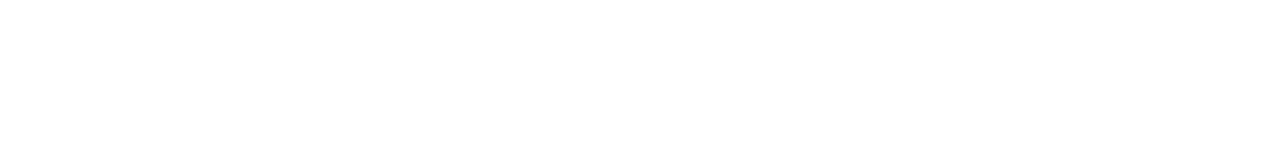
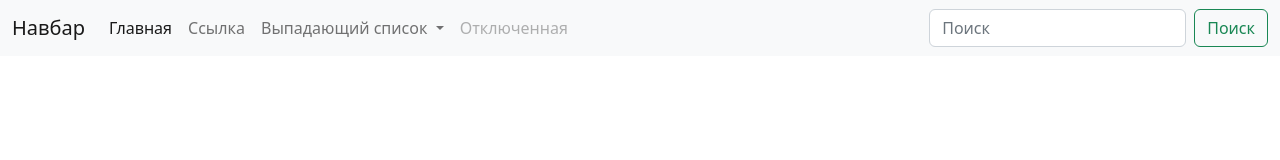
Before and after one commit to kasuev/master, a plain HTML site: page index.html in a window 1280 px wide. Drawn offline with nearby package versions, Linux system fonts and the light colour scheme.

Commit message:
add navbar

```diff
--- a/index.html
+++ b/index.html
@@ -5,6 +5,48 @@
     <meta http-equiv="X-UA-Compatible" content="IE=edge" />
     <meta name="viewport" content="width=device-width, initial-scale=1.0" />
     <title>Document</title>
+    <!-- CSS only -->
+<link href="https://cdn.jsdelivr.net/npm/bootstrap@5.2.3/dist/css/bootstrap.min.css" rel="stylesheet" integrity="sha384-rbsA2VBKQhggwzxH7pPCaAqO46MgnOM80zW1RWuH61DGLwZJEdK2Kadq2F9CUG65" crossorigin="anonymous">
   </head>
-  <body></body>
+  <body>
+    <nav class="navbar navbar-expand-lg bg-light">
+        <div class="container-fluid">
+          <a class="navbar-brand" href="#">Навбар</a>
+          <button class="navbar-toggler" type="button" data-bs-toggle="collapse" data-bs-target="#navbarSupportedContent" aria-controls="navbarSupportedContent" aria-expanded="false" aria-label="Переключатель навигации">
+            <span class="navbar-toggler-icon"></span>
+          </button>
+          <div class="collapse navbar-collapse" id="navbarSupportedContent">
+            <ul class="navbar-nav me-auto mb-2 mb-lg-0">
+              <li class="nav-item">
+                <a class="nav-link active" aria-current="page" href="#">Главная</a>
+              </li>
+              <li class="nav-item">
+                <a class="nav-link" href="#">Ссылка</a>
+              </li>
+              <li class="nav-item dropdown">
+                <a class="nav-link dropdown-toggle" href="#" id="navbarDropdown" role="button" data-bs-toggle="dropdown" aria-expanded="false">
+                  Выпадающий список
+                </a>
+                <ul class="dropdown-menu" aria-labelledby="navbarDropdown">
+                  <li><a class="dropdown-item" href="#">Действие</a></li>
+                  <li><a class="dropdown-item" href="#">Другое действие</a></li>
+                  <li><hr class="dropdown-divider"></li>
+                  <li><a class="dropdown-item" href="#">Что-то еще здесь</a></li>
+                </ul>
+              </li>
+              <li class="nav-item">
+                <a class="nav-link disabled">Отключенная</a>
+              </li>
+            </ul>
+            <form class="d-flex" role="search">
+              <input class="form-control me-2" type="search" placeholder="Поиск" aria-label="Поиск">
+              <button class="btn btn-outline-success" type="submit">Поиск</button>
+            </form>
+          </div>
+        </div>
+      </nav>
+
+    <!-- JavaScript Bundle with Popper -->
+<script src="https://cdn.jsdelivr.net/npm/bootstrap@5.2.3/dist/js/bootstrap.bundle.min.js" integrity="sha384-kenU1KFdBIe4zVF0s0G1M5b4hcpxyD9F7jL+jjXkk+Q2h455rYXK/7HAuoJl+0I4" crossorigin="anonymous"></script>
+  </body>
 </html>
```
